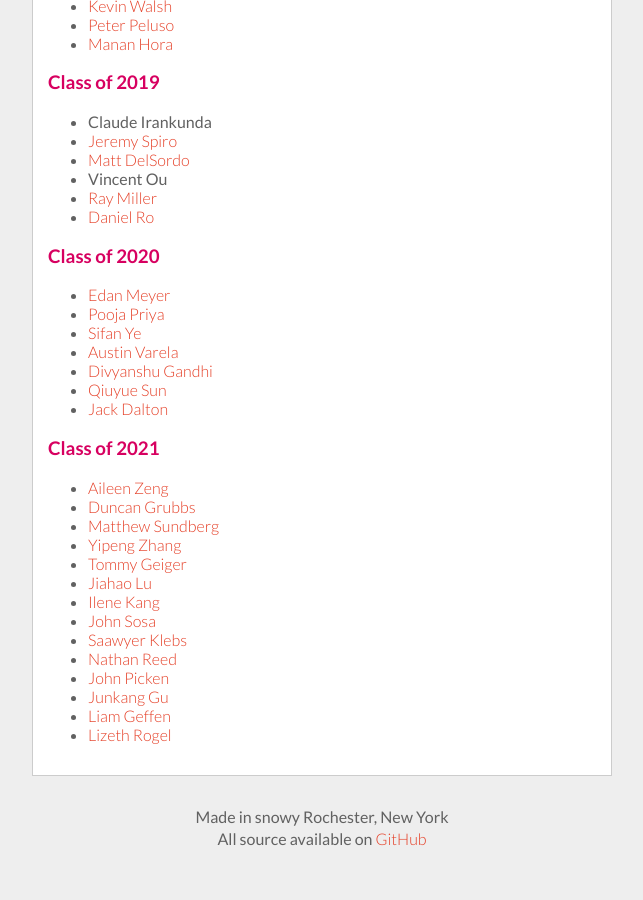
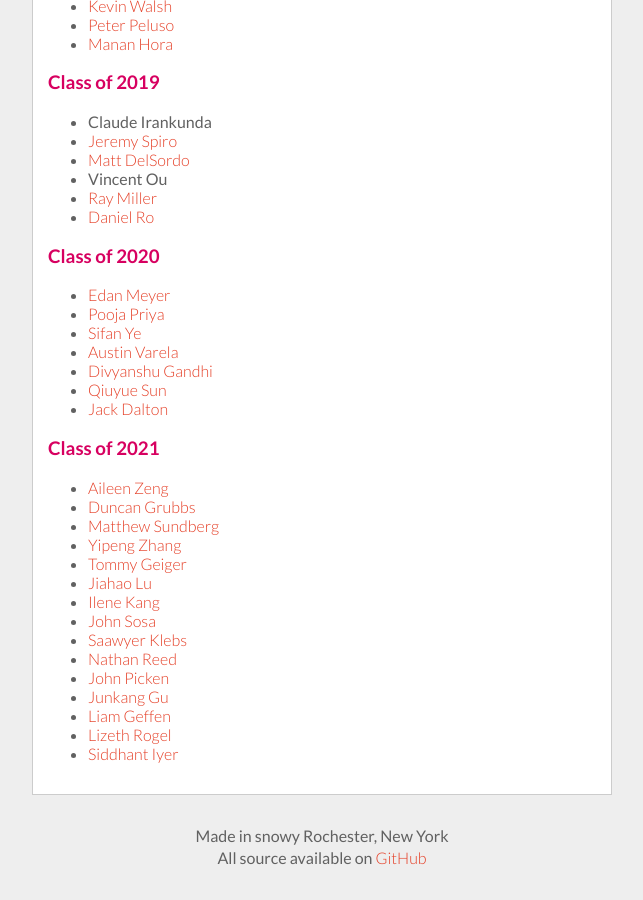
Before and after one commit to RocHack/rochack.org, a Jekyll site: the page built from about.html, in a window 1280 px wide and 900 px high, scrolled down 2127 px. Shown: the whole window, without its empty margins (318-961 px from the left). Built offline with Jekyll 4.4.1, drawn with Linux system fonts in a browser that asks for light colours.

Commit message:
Added Siddhant Iyer

```diff
--- a/about.html
+++ b/about.html
@@ -256,7 +256,9 @@ members:
     -
         name: Lizeth Rogel
         link: https://github.com/xlzth
-
+    -
+        name: Siddhant Iyer
+        link: https://github.com/Siddhantiyer
 ---
 <div class="container">
     <div class="ten columns offset-by-three page-intro">
```
